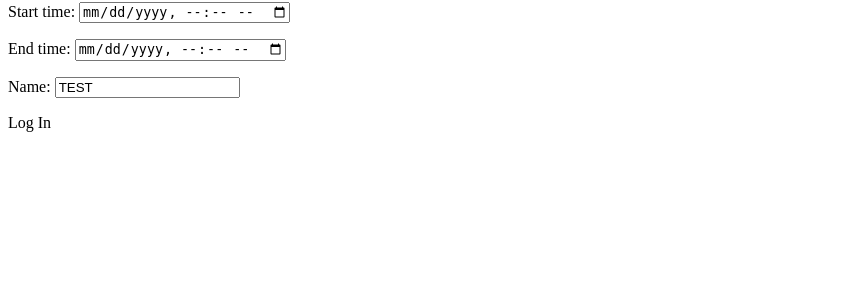
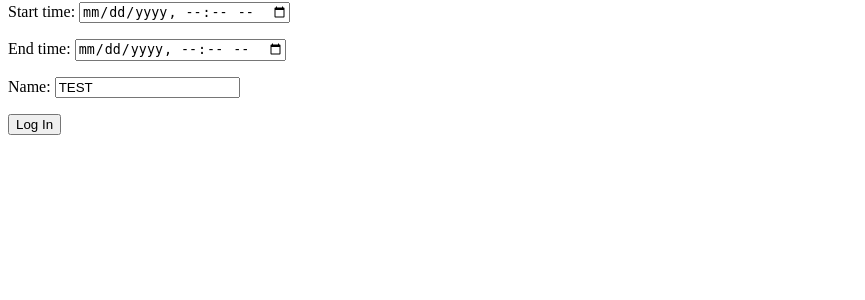
Before and after one commit to FranklinEriksen/Scheduler, a Django app: template templates/signup-employee.html in a window 1280 px wide. Shown: the part 343-643 px from the top of the page, without its empty margins (0-865 px from the left). Run offline with Django 3.2, Linux system fonts and the light colour scheme; the template is opened without the code that fills it: values that come from a table or form of the project are taken from there, others are empty.

Commit message:
Fixed signup for employee's

```diff
--- a/templates/signup-employee.html
+++ b/templates/signup-employee.html
@@ -6,6 +6,6 @@
 <form method="post">
   {% csrf_token %}
   {{ form.as_p }}
-  <a type='submit' class='link'>Log In</button>
+  <button type='submit' class='link'>Log In</button>
 </form>
 {% endblock %}
```
Also changed, not shown: db.sqlite3.
